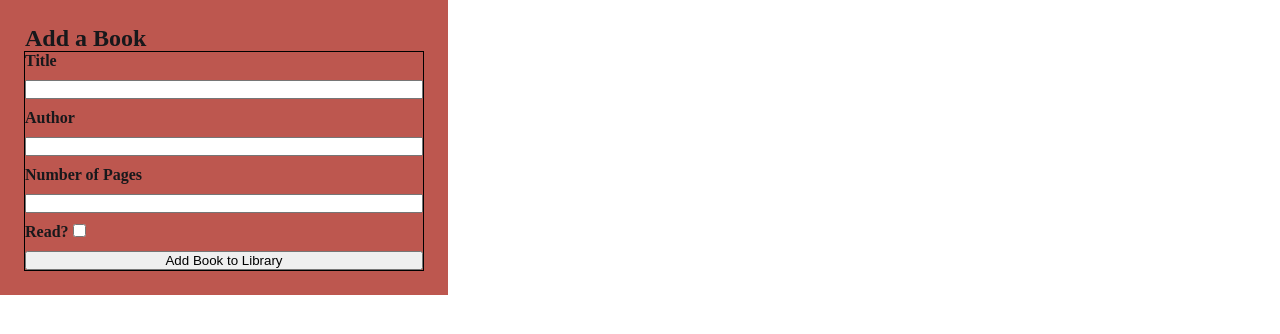
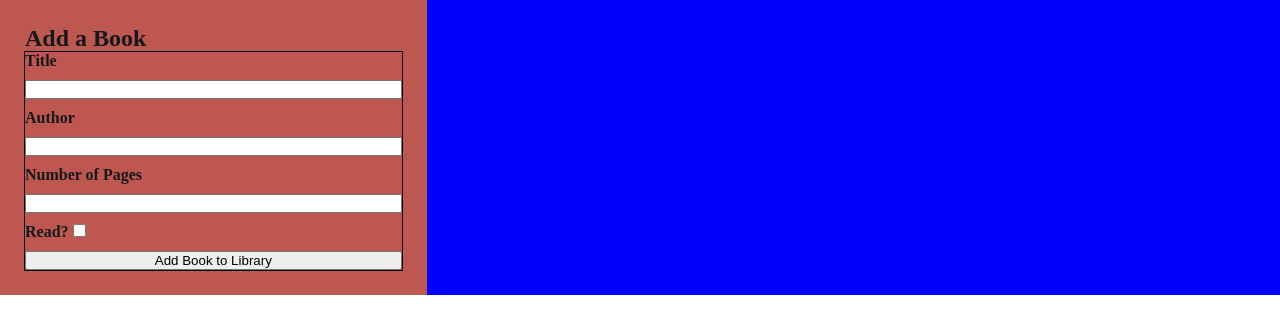
Before and after one commit to ks9927/library-odin, a plain HTML site: page index.html in a window 1280 px wide. Drawn offline with Linux system fonts and the light colour scheme.

Commit message:
Add grid to container and temp bg color to main

```diff
--- a/style.css
+++ b/style.css
@@ -8,12 +8,16 @@ body {
     min-height: 100vh;
 }
 
+.container {
+    display: grid;
+    grid-template-columns: 1fr 2fr;
+}
+
 .sidebar {
     background-color: #bd574f;
     color: #17181b;
     display: flex;
     flex-direction: column;
-    width: 35%;
     padding: 25px;
 }
 
@@ -27,3 +31,7 @@ form {
     flex-direction: column;
     gap: 10px;
 }
+
+.main {
+    background-color: blue;
+}
```
